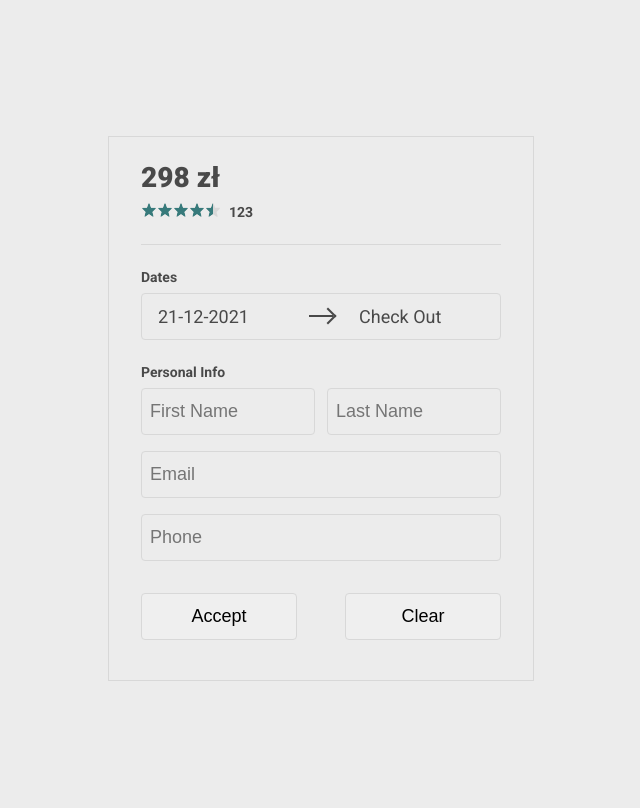
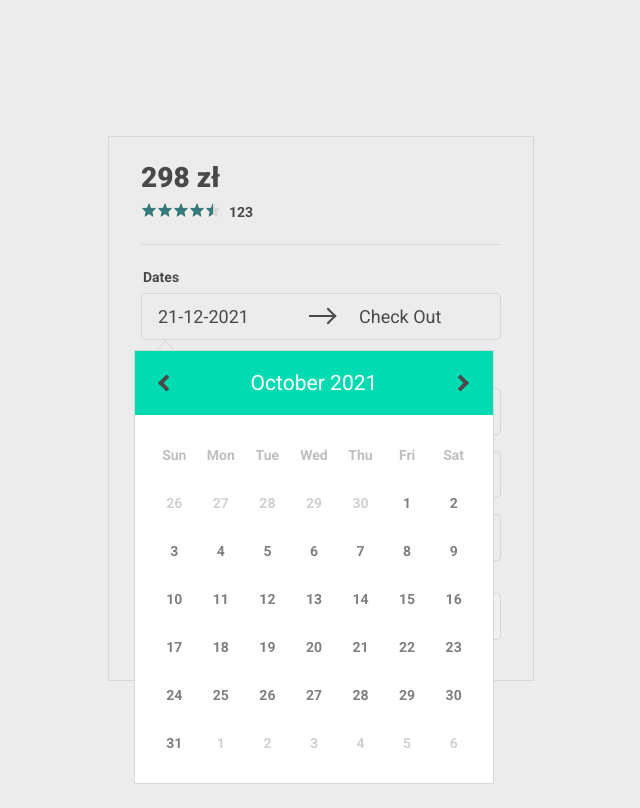
Before and after one commit to Michal-Kozlowski/datepicker, a Vue app: page / in a window 1280 px wide. Shown: the whole page, without its empty margins (319-959 px from the left). Built offline with nearby package versions, Linux system fonts and the light colour scheme.

Commit message:
[D3] - Calendar with month change

```diff
--- a/package.json
+++ b/package.json
@@ -10,6 +10,7 @@
   },
   "dependencies": {
     "core-js": "^3.6.5",
+    "moment": "^2.29.1",
     "vue": "^2.6.11",
     "vuex": "^3.4.0"
   },
--- a/src/assets/styles/_variables.scss
+++ b/src/assets/styles/_variables.scss
@@ -8,6 +8,9 @@ $washedAccentGreen: #a2d8d7;
 $backgroundGrey: #ececec;
 $borderGrey: #d8d8d8;
 $mainTextGrey: #494949;
+$secondaryTextGrey: rgba($mainTextGrey, 0.7);
+$lightTextGrey: rgba($mainTextGrey, 0.35);
+$lighterTextGrey: rgba($mainTextGrey, 0.25);
 $mainRed: #d86460;
 
 // gaps
@@ -20,5 +23,8 @@ $s20: 20px;
 $s24: 24px;
 $s32: 32px;
 $s40: 40px;
+$s44: 44px;
+$s48: 48px;
+$s56: 56px;
 
 $transition-duration: 0.3s;
--- a/src/components/AppDatepicker.vue
+++ b/src/components/AppDatepicker.vue
@@ -1,17 +1,183 @@
 <template>
-  <div class="datepicker">
-    This will be the datepicker component
+  <div class="datepicker" @click.stop>
+    <div class="datepicker__header">
+      <div class="datepicker__navigation datepicker__navigation--back" @click="adjustMonth(-1)" />
+      <h3 class="datepicker__header-text">{{ selectedMonth }}</h3>
+      <div class="datepicker__navigation datepicker__navigation--forth" @click="adjustMonth(1)" />
+    </div>
+    <div class="datepicker__callendar">
+      <p
+        v-for="day in weekDays"
+        :key="`week-day-${day}`"
+        class="datepicker__week-day datepicker__week-day--name">
+          {{ day }}
+      </p>
+      <p
+        v-for="date in monthCallendar"
+        :key="date"
+        :class="[
+          'datepicker__week-day',
+          {'datepicker__week-day--current-month': isDateInThisMonth(date) }
+        ]">
+          {{ showDay(date) }}
+      </p>
+    </div>
   </div>
 </template>
 
 <script>
+import moment from 'moment';
+
 export default {
   name: 'AppDatepicker',
+  props: {
+    dateRange: {
+      type: Object,
+      required: true,
+    },
+  },
+  data() {
+    return {
+      selectedMonth: moment(this.dateRange.from).format('MMMM YYYY'),
+      weekDays: ['sun', 'mon', 'tue', 'wed', 'thu', 'fri', 'sat'],
+      monthCallendar: [],
+    };
+  },
+  methods: {
+    checkIfDateIsInRange(date) {
+      const { to } = this.dateRange;
+      return moment(date).isSameOrBefore(to);
+    },
+    getCallendarForSelectedMonth() {
+      const daysFromPrevMonth = moment(this.selectedMonth).day();
+      const monthLength = moment(this.selectedMonth).daysInMonth();
+      const daysFromNextMonth = 7 - ((monthLength + daysFromPrevMonth) % 7);
+      const firstDayOfThisMonth = `${moment(this.selectedMonth).format('YYYY-MM')}-01`;
+      const firstDayToShow = moment(firstDayOfThisMonth).subtract(daysFromPrevMonth, 'days').format('YYYY-MM-DD');
+      const daysToShow = daysFromPrevMonth + monthLength + daysFromNextMonth;
+      this.monthCallendar = [];
+      for (let index = 0; index < daysToShow; index += 1) {
+        const dayDate = moment(firstDayToShow).add(index, 'days').format('YYYY-MM-DD');
+        this.monthCallendar.push(dayDate);
+      }
+    },
+    adjustMonth(delta) {
+      this.selectedMonth = moment(this.selectedMonth).add(delta, 'months').format('MMMM YYYY');
+      this.getCallendarForSelectedMonth();
+    },
+    showDay(date) {
+      return moment(date).format('D');
+    },
+    isDateInThisMonth(date) {
+      return moment(date).format('YYYY-MM') === moment(this.selectedMonth).format('YYYY-MM');
+    },
+  },
+  beforeMount() {
+    this.getCallendarForSelectedMonth();
+  },
 };
 </script>
 
 <style scoped lang="scss">
 .datepicker {
+  width: 100%;
+  position: absolute;
+  top: $s56;
+  left: -$s8;
+  background-color: $white;
+  border: 1px solid $borderGrey;
+  cursor: initial;
 
+  &::before {
+    content: '';
+    position: absolute;
+    width: $s12;
+    height: $s12;
+    top: -$s8;
+    left: $s24;
+    border-top: 1px solid $borderGrey;
+    border-left: 1px solid $borderGrey;
+    transform: rotate(45deg);
+  }
+
+  &__header {
+    display: flex;
+    justify-content: space-between;
+    align-items: center;
+    background-color: $mainGreen;
+  }
+
+  &__header-text {
+    margin: 0;
+    font-weight: 100;
+    color: $white;
+  }
+
+  &__navigation {
+    position: relative;
+    padding: $s32;
+    transition-duration: $transition-duration;
+    cursor: pointer;
+
+    &:hover {
+      background-color: rgba($black, 0.1);
+
+      &::after {
+        border-color: $white;
+      }
+    }
+
+    &::after {
+      content: '';
+      position: absolute;
+      width: $s8;
+      height: $s8;
+      left: calc(50% - $s8 / 2);
+      transform-origin: top right;
+      transform: rotate(45deg);
+      transition-duration: $transition-duration;
+    }
+
+    &--back {
+      &::after {
+        border-bottom: 4px solid $mainTextGrey;
+        border-left: 4px solid $mainTextGrey;
+      }
+    }
+
+    &--forth {
+      &::after {
+        border-top: 4px solid $mainTextGrey;
+        border-right: 4px solid $mainTextGrey;
+      }
+    }
+  }
+
+  &__callendar {
+    display: flex;
+    justify-content: space-between;
+    flex-wrap: wrap;
+    padding: $s16;
+  }
+
+  &__week-day {
+    padding: $s16 0;
+    width: calc(100% / 7);
+    font-size: 14px;
+    font-weight: 700;
+    text-align: center;
+    text-transform: capitalize;
+    color: $lighterTextGrey;
+    cursor: pointer;
+
+    &--name {
+      color: $lightTextGrey;
+      cursor: initial;
+    }
+
+    &--current-month {
+      color: $secondaryTextGrey;
+    }
+  }
 }
 </style>
--- a/src/components/AppReservation.vue
+++ b/src/components/AppReservation.vue
@@ -9,8 +9,8 @@
     <div class="reservation__datepicker" @click="toggleDatepicker">
       <p class="reservation__check">{{ dates.from || 'Check In' }}</p>
       <p class="reservation__check">{{ dates.to || 'Check Out' }}</p>
+      <AppDatepicker v-show="!datepickerOpen" :dateRange="dateRange" />
     </div>
-    <AppDatepicker v-if="datepickerOpen" />
     <p class="reservation__header">Personal Info</p>
     <form class="reservation__section">
       <input
@@ -54,6 +54,7 @@
 </template>
 
 <script>
+import moment from 'moment';
 import AppDatepicker from '@/components/AppDatepicker.vue';
 import AppStars from '@/components/AppStars.vue';
 
@@ -75,6 +76,16 @@ export default {
     rateCount: {
       type: Number,
       required: false,
+    },
+    dateRange: {
+      type: Object,
+      required: false,
+      default() {
+        return ({
+          from: moment().format('YYYY-MM-DD'),
+          to: moment().add(6, 'months').format('YYYY-MM-DD'),
+        });
+      },
     },
   },
   data() {
@@ -170,8 +181,7 @@ export default {
   &__header {
     font-size: 14px;
     font-weight: 700;
-    margin-top: $s24;
-    margin-bottom: $s8;
+    margin: $s24 $s2 $s8;
   }
 
   &__datepicker {
@@ -182,6 +192,7 @@ export default {
     border: 1px solid $borderGrey;
     border-radius: $s4;
     cursor: pointer;
+    user-select: none;
     transition-duration: $transition-duration;
 
     &:hover {
```
Also changed, not shown: 1 other file (tests, documents, lock files or other folders).
